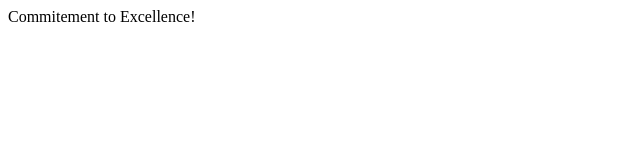
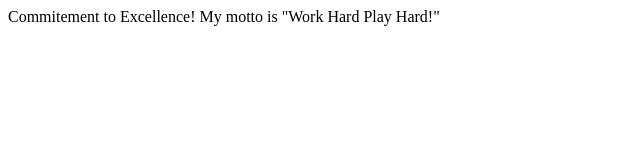
Before and after one commit to frkreyna1/deploytonewAzure, a plain HTML site: page index.html in a window 1280 px wide. Shown: the whole page, without its empty margins (0-640 px from the left). Drawn offline with Linux system fonts and the light colour scheme.

Commit message:
Update index.html

```diff
--- a/index.html
+++ b/index.html
@@ -4,9 +4,9 @@
       <title>Deploy to Azure using GitHub</title>
         </head>
 
-       <!-- 3. Display the application  -->
+
         <body>
-          Commitement to Excellence! </a>
+          Commitement to Excellence! My motto is "Work Hard Play Hard!" </a>
         </body>
 
  </html>
```
